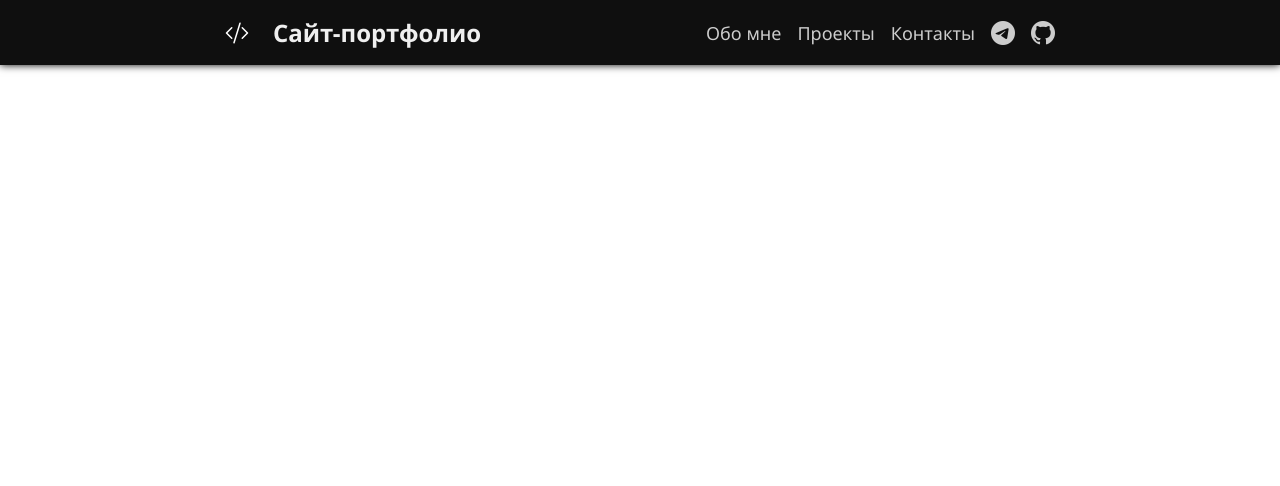
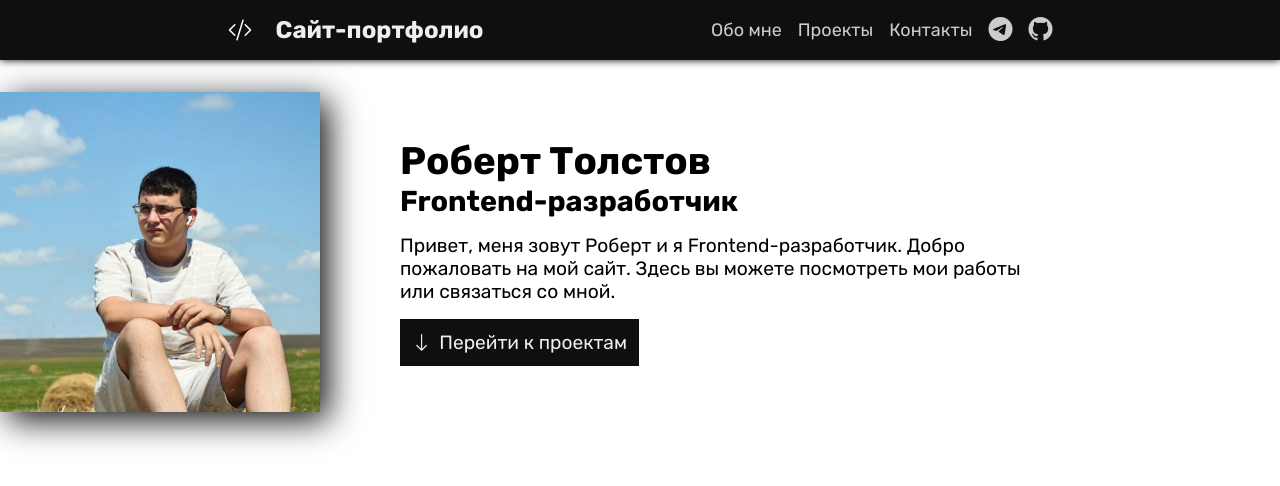
Before and after one commit to dsc-sgu-web/workshop1, a plain HTML site: page index.html in a window 1280 px wide. Drawn offline with nearby package versions, Linux system fonts and the light colour scheme.

Commit message:
feat: add hero section

```diff
--- a/index.html
+++ b/index.html
@@ -5,9 +5,7 @@
     <meta name="viewport" content="width=device-width, initial-scale=1.0" />
     <title>Сайт-портфолио</title>
 
-    <link
-      rel="stylesheet"
-      href="https://cdn.jsdelivr.net/npm/bootstrap-icons@1.11.3/font/bootstrap-icons.min.css" />
+    <link rel="stylesheet" href="https://cdn.jsdelivr.net/npm/bootstrap-icons@1.11.3/font/bootstrap-icons.min.css" />
     <link rel="icon" href="images/favicon.svg" />
     <link rel="stylesheet" href="reset.css" />
     <link rel="stylesheet" href="style.css" />
@@ -45,6 +43,23 @@
       </button>
     </nav>
 
+    <main>
+      <header class="hero">
+        <img src="images/avatar.webp" alt="My avatar" />
+        <div class="info">
+          <div class="title">
+            <h1>Роберт Толстов</h1>
+            <h2>Frontend-разработчик</h2>
+          </div>
+          <p>
+            Привет, меня зовут Роберт и я Frontend-разработчик. Добро пожаловать на мой сайт. Здесь вы можете посмотреть
+            мои работы или связаться со мной.
+          </p>
+          <a href="#projects" class="btn bi bi-arrow-down">Перейти к проектам</a>
+        </div>
+      </header>
+    </main>
+
     <script src="app.js"></script>
   </body>
 </html>
--- a/reset.css
+++ b/reset.css
@@ -18,7 +18,6 @@ a:link,
 a:visited,
 a:hover {
   text-decoration: none;
-  color: inherit;
 }
 
 /* Common */
--- a/style.css
+++ b/style.css
@@ -3,9 +3,26 @@ html {
   scroll-behavior: smooth;
 }
 
+@font-face {
+  font-family: Rubik;
+  src: url(fonts/Rubik-Regular.ttf);
+}
+
+@font-face {
+  font-family: Rubik;
+  font-weight: bold;
+  src: url(fonts/Rubik-Bold.ttf);
+}
+
 body {
   font-size: 16px;
-  font-family: "Segoe UI", Tahoma, Geneva, Verdana, sans-serif;
+  font-family: Rubik, sans-serif;
+}
+
+main {
+  width: 100%;
+  max-width: 1440px;
+  margin: 2rem auto;
 }
 
 :root {
@@ -13,6 +30,22 @@ body {
   --color-bg: #efefef;
   --color-navlink: #ccc;
   --color-navlink-hover: #efefef;
+}
+
+.btn {
+  transition: all 125ms;
+  display: flex;
+  align-items: center;
+  gap: 0.5rem;
+  background-color: var(--color-text);
+  color: var(--color-bg);
+  width: max-content;
+  padding: 0.5rem;
+  border: 0.25rem solid var(--color-text);
+}
+
+.btn:active {
+  scale: 90%;
 }
 
 /* navbar */
@@ -37,6 +70,7 @@ nav > .brand {
   gap: 1em;
   font-size: x-large;
   font-weight: bold;
+  color: var(--color-bg);
 }
 
 nav > .brand > img {
@@ -100,3 +134,37 @@ nav .items.socials a {
     opacity: 0;
   }
 }
+
+/* hero */
+.hero {
+  display: flex;
+  align-items: center;
+  gap: 5rem;
+}
+
+.hero > img {
+  height: 20rem;
+  aspect-ratio: 1/1;
+  object-fit: cover;
+  box-shadow: 0.5rem 0.5rem 2rem var(--color-text);
+}
+
+.hero .info {
+  display: flex;
+  flex-direction: column;
+  gap: 1rem;
+  font-size: larger;
+  max-width: 50%;
+}
+
+@media screen and (max-width: 768px) {
+  .hero {
+    flex-direction: column;
+    gap: 2rem;
+  }
+
+  .hero .info {
+    max-width: 80%;
+    font-size: medium;
+  }
+}
```
Also changed, not shown: fonts/Rubik-Bold.ttf (added), fonts/Rubik-Regular.ttf (added), images/avatar.webp (added).
